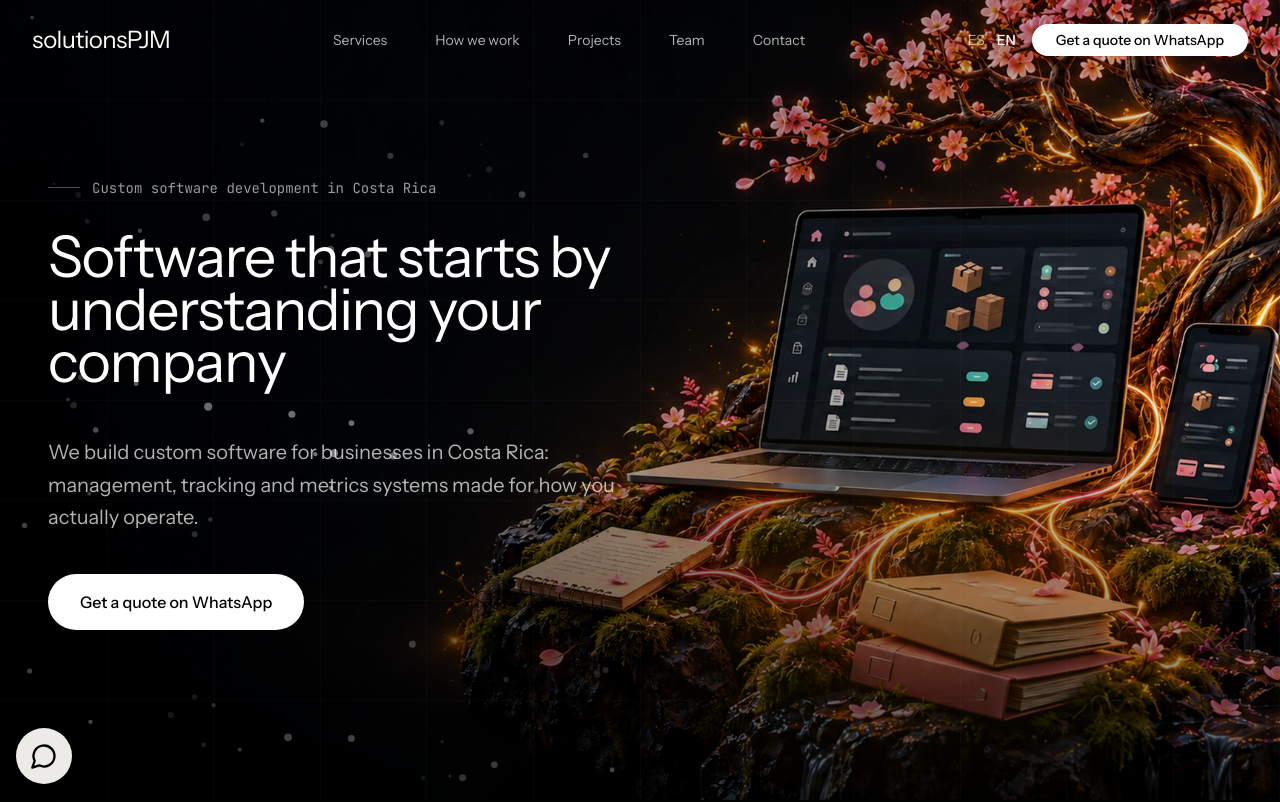
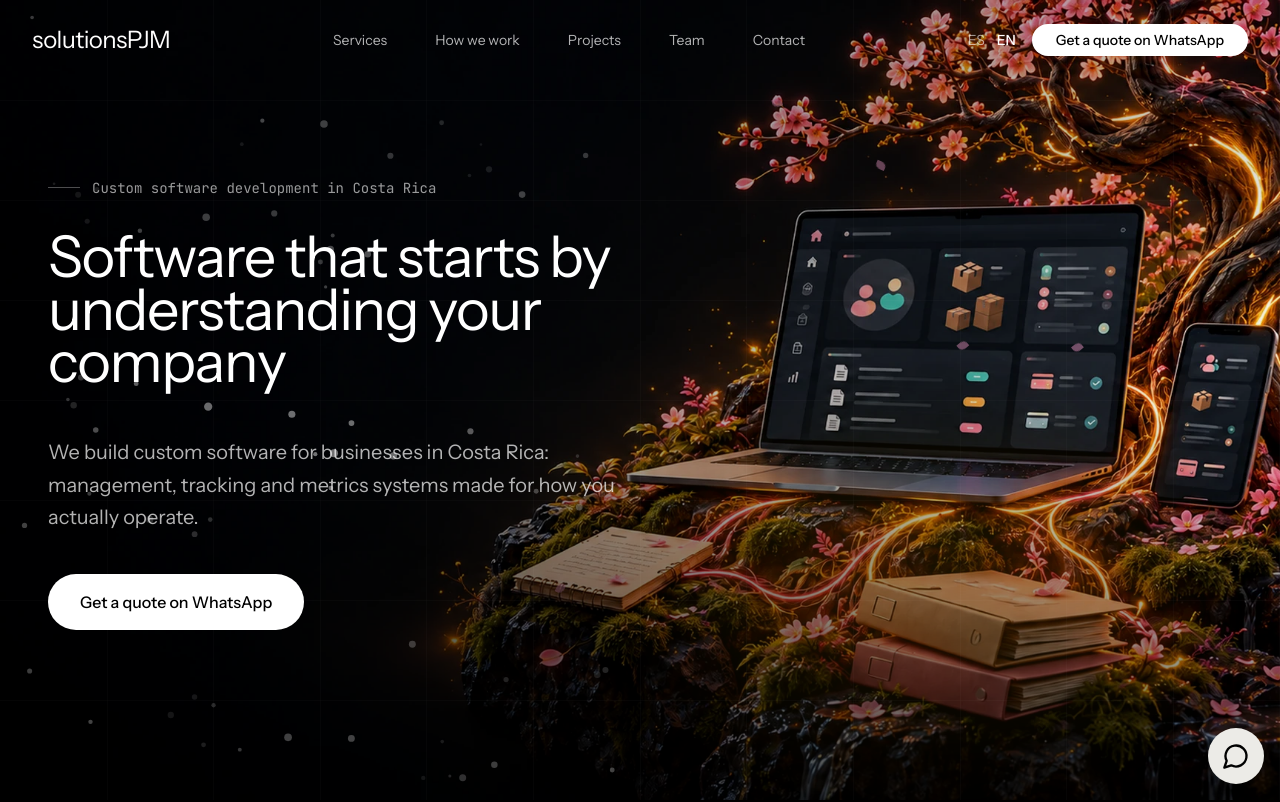
Before and after one commit to FreelancersProjects2026/Landing-Page, a Next.js app: page /en in a window 1280 px wide. Shown: the top 802 px of the page. Built offline with nearby package versions, Linux system fonts and the light colour scheme.

Commit message:
feat(contacto): T08 botón abajo a la derecha
z-30: sobre el contenido (z-10) y bajo el menú móvil (z-40) y el header
(z-50), para no tapar el CTA del menú abierto. El dropdown se alinea al
final para no salirse por la derecha.

Co-Authored-By: Claude Opus 5.5 <noreply@anthropic.com>

```diff
--- a/src/components/landing/whatsapp-button.tsx
+++ b/src/components/landing/whatsapp-button.tsx
@@ -25,12 +25,12 @@ export function WhatsAppButton({ label, options }: WhatsAppButtonProps) {
         <button
           type="button"
           aria-label={label}
-          className="fixed left-4 bottom-[calc(1rem+env(safe-area-inset-bottom))] z-50 flex size-14 items-center justify-center rounded-full bg-foreground text-background shadow-lg transition-transform hover:scale-105 focus-visible:outline-none focus-visible:ring-2 focus-visible:ring-foreground focus-visible:ring-offset-2"
+          className="fixed right-4 bottom-[calc(1rem+env(safe-area-inset-bottom))] z-30 flex size-14 items-center justify-center rounded-full bg-foreground text-background shadow-lg transition-transform hover:scale-105 focus-visible:outline-none focus-visible:ring-2 focus-visible:ring-foreground focus-visible:ring-offset-2"
         >
           <MessageCircle className="size-7" aria-hidden="true" />
         </button>
       </DropdownMenuTrigger>
-      <DropdownMenuContent side="top" align="start">
+      <DropdownMenuContent side="top" align="end">
         {options.map(({ label: optionLabel, url }) => (
           <DropdownMenuItem key={url} asChild>
             <a href={url} {...externalLinkProps}>
```
Also changed, not shown: 4 other files (tests, documents, lock files or other folders).
